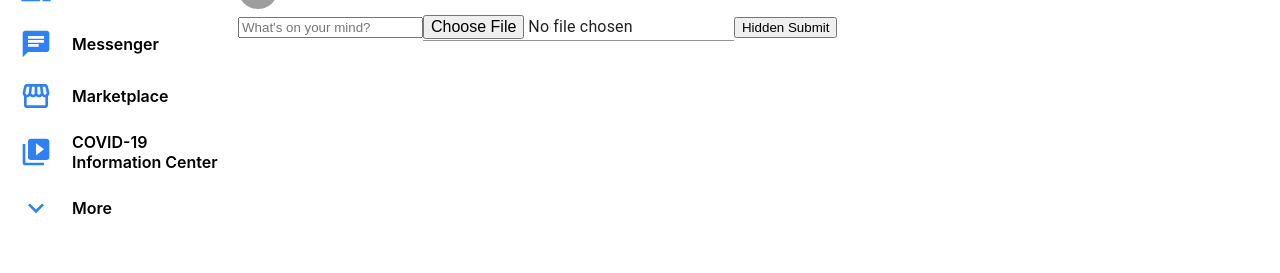
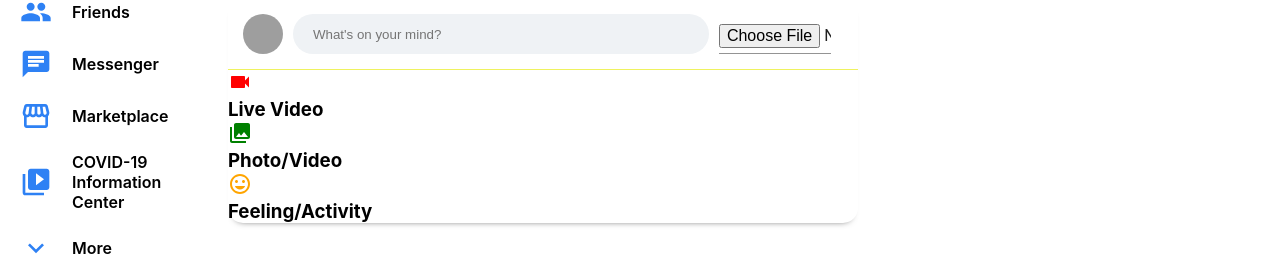
Before and after one commit to CodingMirec/facebook-clone, a React (Create React App) app: page / in a window 1280 px wide. Shown: the part 309-582 px from the top of the page. Built offline with nearby package versions, Linux system fonts and the light colour scheme; grey boxes are pictures that could not be loaded.

Commit message:
MSender bot

```diff
--- a/src/Components/MessageSender.js
+++ b/src/Components/MessageSender.js
@@ -1,5 +1,11 @@
 import React, { useState } from "react";
 import { Avatar, Input } from "@material-ui/core";
+
+import VideocamIcon from "@material-ui/icons/Videocam";
+import PhotoLibraryIcon from "@material-ui/icons/PhotoLibrary";
+import InsertEmoticonIcon from "@material-ui/icons/InsertEmoticon";
+
+import "./MessageSender.css";
 
 const MessageSender = () => {
   const [input, setInput] = useState("");
@@ -37,6 +43,21 @@
           </button>
         </form>
       </div>
+
+      <div className="messageSender__bottom">
+        <div className="messageSender__option">
+          <VideocamIcon style={{ color: "red" }} />
+          <h3>Live Video</h3>
+        </div>
+        <div className="messageSender__option">
+          <PhotoLibraryIcon style={{ color: "green" }} />
+          <h3>Photo/Video</h3>
+        </div>
+        <div className="messageSender__option">
+          <InsertEmoticonIcon style={{ color: "orange" }} />
+          <h3>Feeling/Activity</h3>
+        </div>
+      </div>
     </div>
   );
 };
```
